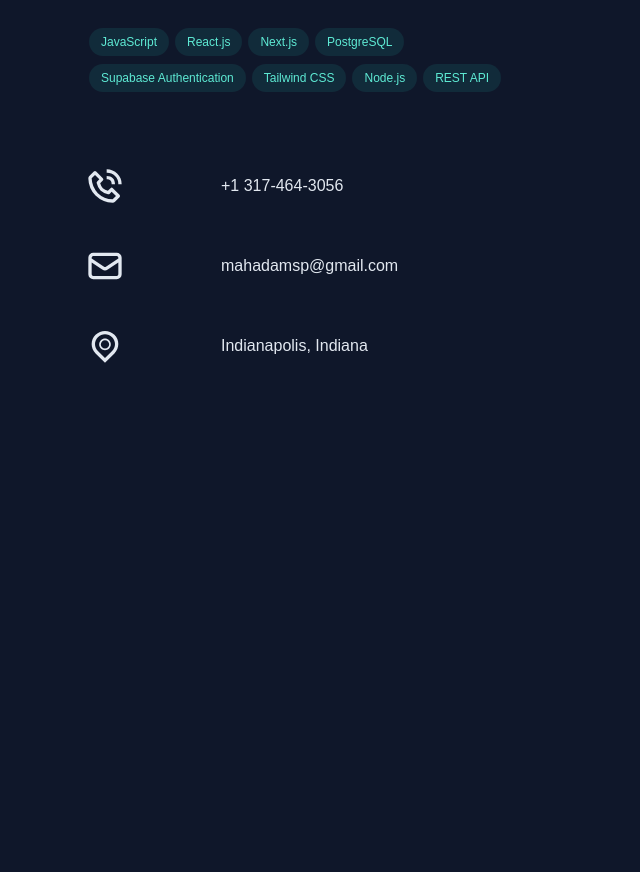
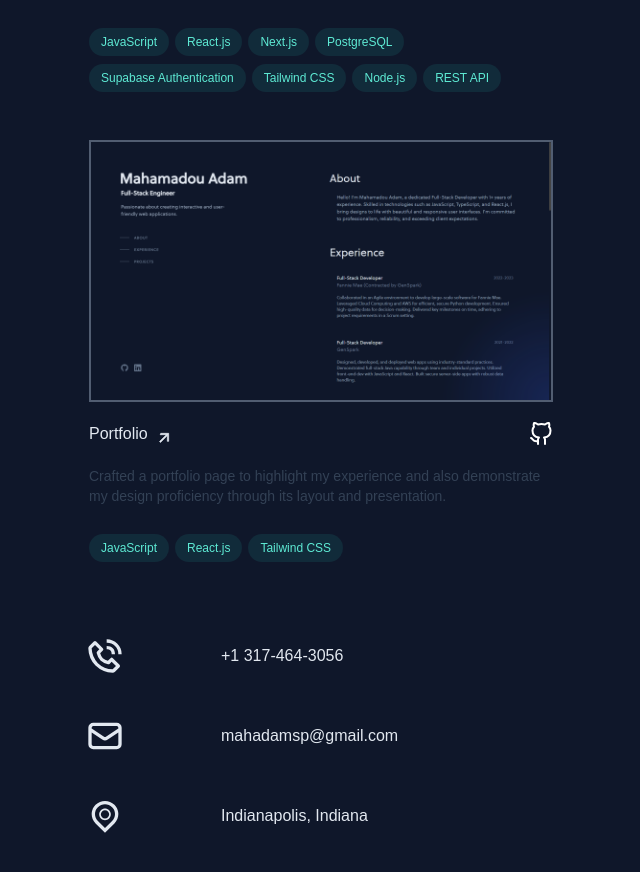
Before and after one commit to AbbaAdam1/Portfolio, a React (Create React App) app: page / in a window 1280 px wide. Shown: the part 2748-3620 px from the top of the page, without its empty margins (607-1247 px from the left). Before the commit the page ends 3230 px from the top, so only its background shows below. Built offline with nearby package versions, Linux system fonts and the light colour scheme.

Commit message:
Added portfolio

```diff
--- a/src/Projects.js
+++ b/src/Projects.js
@@ -210,6 +210,89 @@ const Projects = () => {
             </ul>
           </div>
         </a>
+
+        <a
+          href="https://portfolio-mu-cyan-84.vercel.app/"
+          target="_blank"
+          rel="noreferrer"
+        >
+          <div className="float">
+            <img
+              src="portfolio.png"
+              alt="Portfolio"
+              className="border-2 border-slate-400/50"
+            />
+            <div className="sm:flex items-center justify-between pt-5">
+              <div className="flex items-center">
+                Portfolio
+                <div className="pl-2 pt-2">
+                  <svg
+                    stroke="currentColor"
+                    fill="currentColor"
+                    strokeWidth="1"
+                    viewBox="0 0 24 24"
+                    strokeLinecap="round"
+                    strokeLinejoin="round"
+                    className="h-4 w-4"
+                    height="1em"
+                    width="1em"
+                    xmlns="http://www.w3.org/2000/svg"
+                  >
+                    <path d="M7 7h8.586L5.293 17.293l1.414 1.414L17 8.414V17h2V5H7v2z" />
+                  </svg>
+                </div>
+              </div>
+              <button
+                className="text-white hover:text-teal-300 focus-visible:text-teal-300"
+                onClick={() =>
+                  window.open(
+                    "https://github.com/AbbaAdam1/Portfolio",
+                    "_blank",
+                  )
+                }
+                rel="noreferrer"
+              >
+                <span className="sr-only">GitHub</span>
+                <svg
+                  stroke="currentColor"
+                  fill="none"
+                  strokeWidth="2"
+                  viewBox="0 0 24 24"
+                  strokeLinecap="round"
+                  strokeLinejoin="round"
+                  className="h-6 w-6"
+                  height="1em"
+                  width="1em"
+                  xmlns="http://www.w3.org/2000/svg"
+                >
+                  <path d="M9 19c-5 1.5-5-2.5-7-3m14 6v-3.87a3.37 3.37 0 0 0-.94-2.61c3.14-.35 6.44-1.54 6.44-7A5.44 5.44 0 0 0 20 4.77 5.07 5.07 0 0 0 19.91 1S18.73.65 16 2.48a13.38 13.38 0 0 0-7 0C6.27.65 5.09 1 5.09 1A5.07 5.07 0 0 0 5 4.77a5.44 5.44 0 0 0-1.5 3.78c0 5.42 3.3 6.61 6.44 7A3.37 3.37 0 0 0 9 18.13V22" />
+                </svg>
+              </button>{" "}
+            </div>
+            <p className="font-normal text-sm text-slate-700 py-5 dark:text-slate-400">
+              Crafted a portfolio page to highlight my experience and also
+              demonstrate my design proficiency through its layout and
+              presentation.{" "}
+            </p>
+            <ul className="flex flex-wrap">
+              <li className="mr-1.5 mt-2">
+                <div className="flex items-center rounded-full bg-teal-400/10 px-3 py-1 text-xs font-medium leading-5 text-teal-300">
+                  JavaScript
+                </div>
+              </li>
+              <li className="mr-1.5 mt-2">
+                <div className="flex items-center rounded-full bg-teal-400/10 px-3 py-1 text-xs font-medium leading-5 text-teal-300">
+                  React.js
+                </div>
+              </li>
+              <li className="mr-1.5 mt-2">
+                <div className="flex items-center rounded-full bg-teal-400/10 px-3 py-1 text-xs font-medium leading-5 text-teal-300">
+                  Tailwind CSS
+                </div>
+              </li>
+            </ul>
+          </div>
+        </a>
       </div>
     </section>
   );
```
Also changed, not shown: public/portfolio.png (added).
